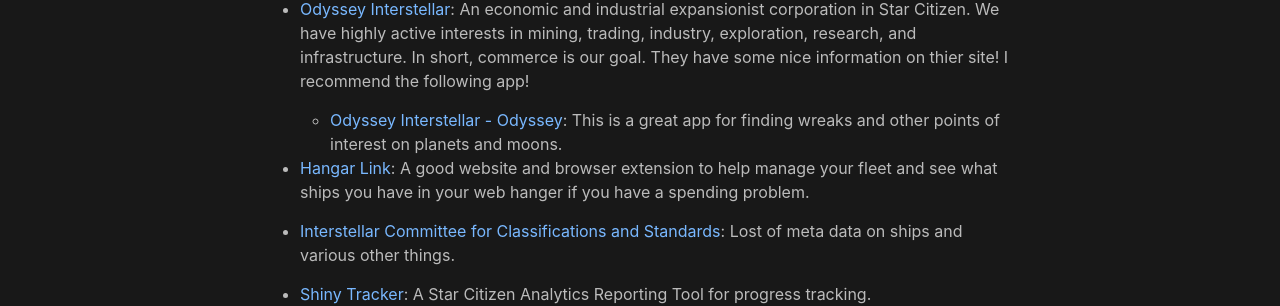
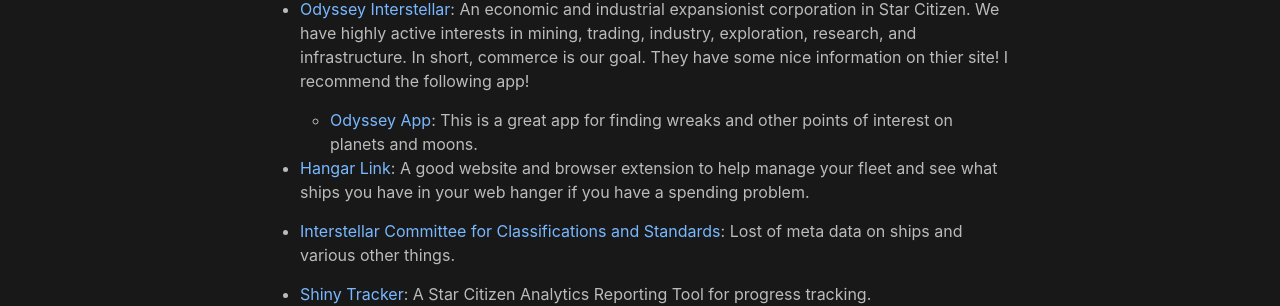
Before and after one commit to starcitizen42/starcitizen42.github.io, a Jekyll site: the page built from helpfullinks.md, in a window 1280 px wide. Shown: the part 1032-1338 px from the top of the page. Built offline with Jekyll 4.4.1, drawn with Linux system fonts in a browser that asks for light colours.

Commit message:
minichange

```diff
--- a/helpfullinks.md
+++ b/helpfullinks.md
@@ -3,7 +3,6 @@
 title: Helpful Links
 permalink: /helpfullinks/
 ---
-
 
 - [Status - Roberts Space Industries](https://status.robertsspaceindustries.com/): Stay updated with the latest status updates and maintenance information from Roberts Space Industries, ensuring you're always informed about the current state of the Star Citizen universe.
 
@@ -25,7 +24,7 @@
 
 - [Odyssey Interstellar](https://www.odysseyinterstellar.org/): An economic and industrial expansionist corporation in Star Citizen. We have highly active interests in mining, trading, industry, exploration, research, and infrastructure.  In short, commerce is our goal.  They have some nice information on thier site! I recommend the following app!
 
-    - [Odyssey Interstellar - Odyssey](https://www.odysseyinterstellar.org/odyssey/planets): This is a great app for finding wreaks and other points of interest on planets and moons.
+    - [Odyssey App](https://www.odysseyinterstellar.org/odyssey/planets): This is a great app for finding wreaks and other points of interest on planets and moons.
 
 - [Hangar Link](https://hangar.link/): A good website and browser extension to help manage your fleet and see what ships you have in your web hanger if you have a spending problem.
 
```
